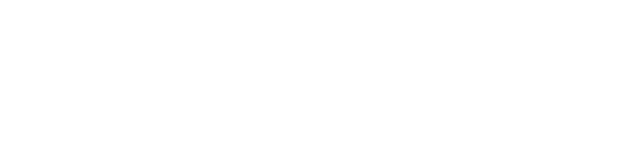
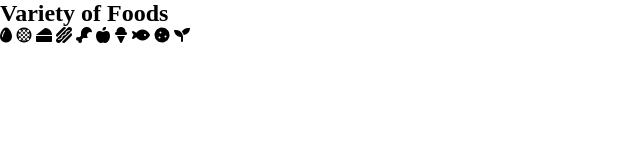
Before and after one commit to Inderjeet670/food-website, a plain HTML site: page index.html in a window 1280 px wide. Shown: the whole page, without its empty margins (0-640 px from the left). Drawn offline with Linux system fonts and the light colour scheme.

Commit message:
css setup and font add

```diff
--- a/index.html
+++ b/index.html
@@ -5,12 +5,29 @@
     <meta http-equiv="X-UA-Compatible" content="IE=edge">
     <meta name="viewport" content="width=device-width, initial-scale=1.0">
     <link rel="stylesheet" href="styles.css">
+    <link rel="stylesheet" href="https://cdnjs.cloudflare.com/ajax/libs/font-awesome/6.0.0-beta2/css/all.min.css
+
+
+
+    ">
     <title>Document</title>
 </head>
 <body>
     <!- Section 1 Start ->
-    <section class="section-1-icons">
-
+    <section class="section-1">
+        <h1 class="section-heading">Variety of Foods</h1>
+       <div class="section-1-icons">
+        <i class="fas fa-egg"></i>
+        <i class="fas fa-stroopwafel"></i>
+        <i class="fas fa-cheese"></i>
+        <i class="fas fa-hotdog"></i>
+        <i class="fas fa-drumstick-bite"></i>
+        <i class="fas fa-apple-alt"></i>
+        <i class="fas fa-ice-cream"></i>
+        <i class="fas fa-fish"></i>
+        <i class="fas fa-cookie"></i>
+        <i class="fas fa-seedling"></i>
+       </div>
     </section>
 
     <!- Section 1 End ->
--- a/styles.css
+++ b/styles.css
@@ -0,0 +1,9 @@
+@import url('https://fonts.googleapis.com/css2?family=Nunito:wght@300&display=swap');
+
+/*common styles*/
+*{
+    margin: 0;
+    padding: 0;
+    box-sizing: border-box;
+}
+/*end of common styles*/
```
